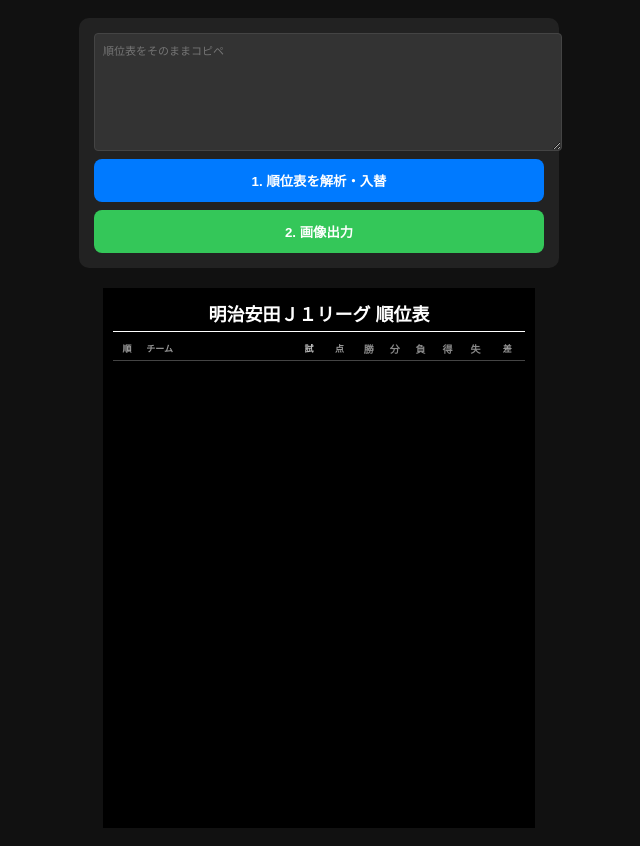
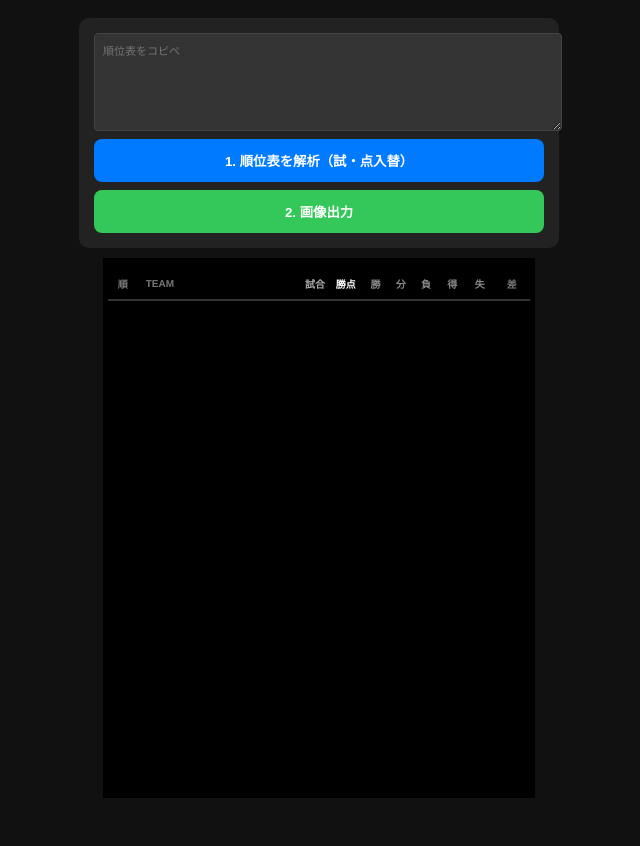
Before and after one commit to hekion/test3, a plain HTML site: page index.html in a window 1280 px wide. Shown: the whole page, without its empty margins (321-961 px from the left). After the commit the page ends 816 px from the top, so only its background shows below. Drawn offline with nearby package versions, Linux system fonts and the light colour scheme.

Commit message:
Update index.html

```diff
--- a/index.html
+++ b/index.html
@@ -2,37 +2,35 @@
 <html lang="ja">
 <head>
     <meta charset="UTF-8">
-    <title>Goalink Editor - Standing Fixed</title>
+    <title>Goalink Editor - Standing Slim</title>
     <script src="https://cdnjs.cloudflare.com/ajax/libs/html2canvas/1.4.1/html2canvas.min.js"></script>
     <style>
-        body { background: #111; color: white; font-family: 'Helvetica Neue', Arial, "Hiragino Kaku Gothic ProN", "Hiragino Sans", sans-serif; display: flex; flex-direction: column; align-items: center; padding: 10px; }
-        .controls { background: #222; padding: 15px; border-radius: 10px; margin-bottom: 20px; width: 480px; display: flex; flex-direction: column; gap: 8px; box-sizing: border-box; }
-        textarea { width: 100%; height: 100px; background: #333; color: #ccc; border: 1px solid #444; border-radius: 4px; padding: 8px; font-size: 11px; }
+        body { background: #111; color: white; font-family: 'Helvetica Neue', Arial, sans-serif; display: flex; flex-direction: column; align-items: center; padding: 10px; }
+        .controls { background: #222; padding: 15px; border-radius: 10px; margin-bottom: 10px; width: 480px; display: flex; flex-direction: column; gap: 8px; box-sizing: border-box; }
+        textarea { width: 100%; height: 80px; background: #333; color: #ccc; border: 1px solid #444; border-radius: 4px; padding: 8px; font-size: 11px; }
         button { background: #007AFF; color: white; border: none; padding: 12px; border-radius: 8px; font-weight: bold; cursor: pointer; }
 
+        /* インスタ投稿用 4:5サイズ */
         #capture-area {
             width: 432px; height: 540px; background: #000; overflow: hidden; position: relative;
-            display: flex; flex-direction: column; padding: 12px 10px; box-sizing: border-box;
+            display: flex; flex-direction: column; padding: 5px; box-sizing: border-box;
         }
 
-        .header { text-align: center; margin-bottom: 8px; border-bottom: 1px solid #fff; padding-bottom: 5px; }
-        .league-title { font-size: 18px; font-weight: 900; }
+        table { width: 100%; border-collapse: collapse; table-layout: fixed; margin-top: 5px; }
 
-        table { width: 100%; border-collapse: collapse; table-layout: fixed; }
+        /* 文字の太さを900（極太）で統一 */
+        th, td { font-weight: 900 !important; text-align: center; white-space: nowrap; }
+        th { font-size: 10px; color: #777; padding: 8px 0; border-bottom: 2px solid #333; }
+        td { font-size: 12.5px; padding: 5.5px 0; border-bottom: 1px solid #222; color: #fff; }
 
-        /* 文字の太さを900で統一 */
-        th, td { font-weight: 900 !important; text-align: center; white-space: nowrap; }
-        th { font-size: 9px; color: #999; padding-bottom: 4px; border-bottom: 1px solid #444; }
-        td { font-size: 11px; padding: 4.2px 0; border-bottom: 1px solid #222; color: #fff; }
-
-        /* 列幅の指定 */
-        .col-r { width: 22px; }
-        .col-t { width: 125px; text-align: left; padding-left: 5px; }
-        .col-m { width: 22px; color: #bbb; } /* 試合数 */
-        .col-pts { width: 26px; } /* 勝点 */
-        .col-s { width: 20px; color: #888; font-size: 10px; } /* 勝分負 */
-        .col-g { width: 22px; color: #888; font-size: 10px; } /* 得失 */
-        .col-gd { width: 28px; } /* 差 */
+        /* 列幅指定（20位まで入れるための微調整） */
+        .col-r { width: 26px; }
+        .col-t { width: 135px; text-align: left; padding-left: 8px; }
+        .col-m { width: 24px; color: #aaa; }
+        .col-pts { width: 30px; color: #fff; }
+        .col-s { width: 22px; color: #888; font-size: 10px; }
+        .col-g { width: 24px; color: #888; font-size: 10px; }
+        .col-gd { width: 32px; }
 
         .team-name { overflow: hidden; text-overflow: ellipsis; display: block; width: 100%; }
         #res img { margin-top: 20px; width: 432px; border: 1px solid #444; }
@@ -41,22 +39,19 @@
 <body>
 
     <div class="controls">
-        <textarea id="it" placeholder="順位表をそのままコピペ"></textarea>
-        <button onclick="parseStanding()">1. 順位表を解析・入替</button>
+        <textarea id="it" placeholder="順位表をコピペ"></textarea>
+        <button onclick="parseStanding()">1. 順位表を解析（試・点入替）</button>
         <button onclick="takePhoto()" style="background:#34c759;">2. 画像出力</button>
     </div>
 
     <div id="capture-area">
-        <div class="header">
-            <div class="league-title" contenteditable="true">明治安田Ｊ１リーグ 順位表</div>
-        </div>
         <table>
             <thead>
                 <tr>
                     <th class="col-r">順</th>
-                    <th class="col-t">チーム</th>
-                    <th class="col-m">試</th>
-                    <th class="col-pts">点</th>
+                    <th class="col-t">TEAM</th>
+                    <th class="col-m">試合</th>
+                    <th class="col-pts">勝点</th>
                     <th class="col-s">勝</th>
                     <th class="col-s">分</th>
                     <th class="col-s">負</th>
@@ -87,32 +82,27 @@
 
         function parseStanding() {
             const raw = document.getElementById('it').value;
-            const lines = raw.split(/\s+/).filter(l => l !== ""); // 空白・改行すべて分解
+            const allTokens = raw.split(/\s+/).filter(t => t !== "");
             let data = [];
 
-            for (let i = 0; i < lines.length; i++) {
-                // 順位（数字）→ チーム名（文字）の並びを見つける
-                if (lines[i].match(/^\d{1,2}$/) && lines[i+1] && !lines[i+1].match(/^\d+$/)) {
-                    let rank = lines[i];
-                    let team = lines[i+1];
+            for (let i = 0; i < allTokens.length; i++) {
+                // 「数字」→「チーム名」のパターンを検知
+                if (allTokens[i].match(/^\d{1,2}$/) && allTokens[i+1] && !allTokens[i+1].match(/^\d+$/)) {
                     let stats = [];
-
-                    // その後の数字を収集
-                    for(let j=i+2; j<i+20; j++) {
-                        if(lines[j] && lines[j].match(/^[+-]?\d+$/)) stats.push(lines[j]);
+                    for(let j=i+2; j<i+15; j++) {
+                        if(allTokens[j] && allTokens[j].match(/^[+-]?\d+$/)) stats.push(allTokens[j]);
                         if(stats.length >= 8) break;
                     }
 
                     if(stats.length >= 8) {
-                        // コピー元[0]:点 [1]:試 を、出力時に逆転させる
                         data.push({
-                            rank: rank,
-                            team: getConvertedName(team),
-                            m: stats[1],   // ここで入れ替え
-                            pts: stats[0], // ここで入れ替え
+                            rank: allTokens[i],
+                            team: getConvertedName(allTokens[i+1]),
+                            m: stats[1],   // 入れ替え
+                            pts: stats[0], // 入れ替え
                             w: stats[2], d: stats[3], l: stats[4], gf: stats[5], ga: stats[6], gd: stats[7]
                         });
-                        i += 9; // 処理した分スキップ
+                        i += 9;
                     }
                 }
             }
```
